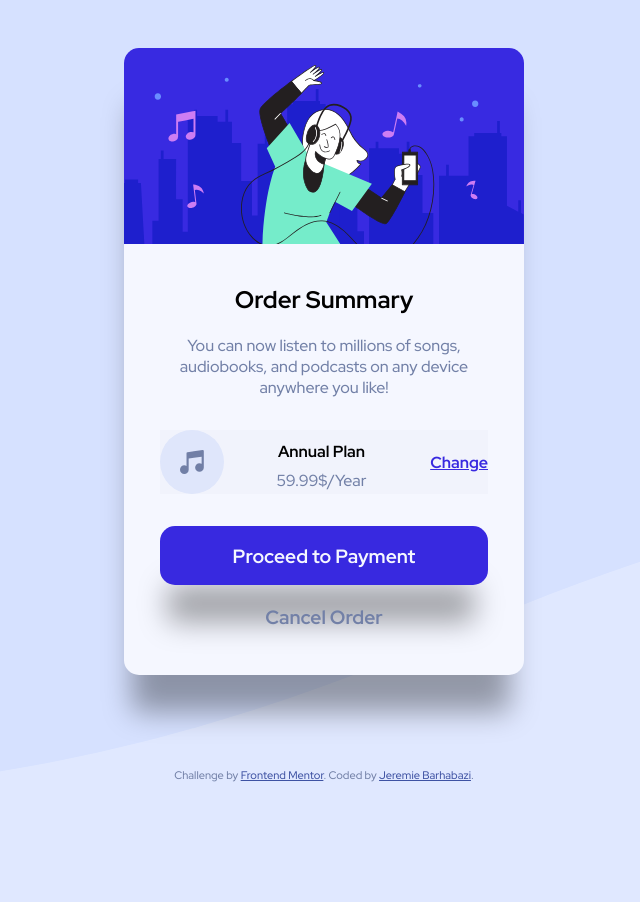
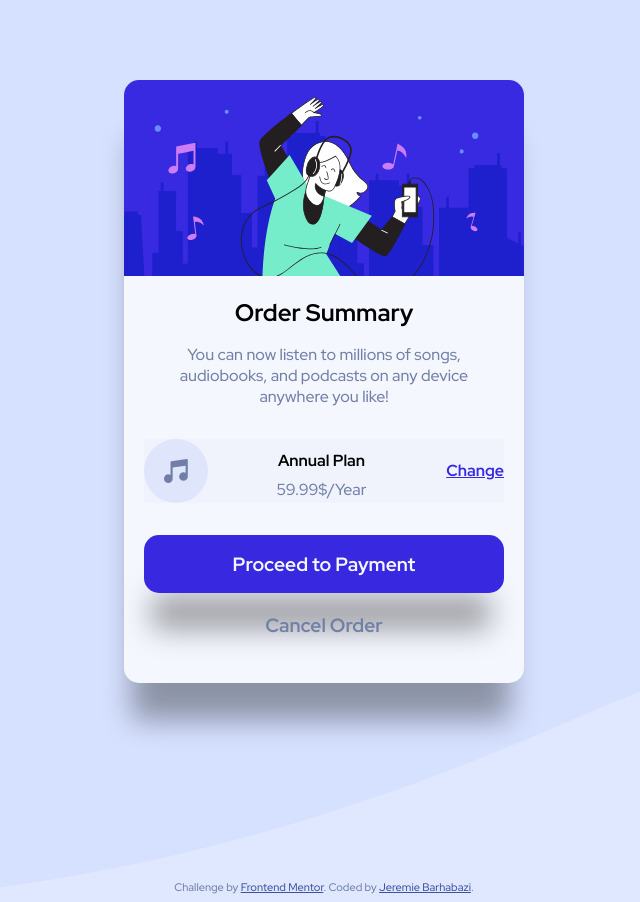
Before and after one commit to jeremie1207/Order-summary-component, a plain HTML site: page index.html in a window 1280 px wide. Shown: the whole page, without its empty margins (316-956 px from the left). Before the commit the page ends 800 px from the top, so only its background shows below. Drawn offline with Linux system fonts and the light colour scheme.

Commit message:
control and finish project

```diff
--- a/style.css
+++ b/style.css
@@ -13,7 +13,7 @@ body{
 }
 
 .container{
-    min-height: 90vh;
+    min-height: 100vh;
 }
 
 img {
@@ -23,7 +23,7 @@ img {
 .container_box{
     width: 90%;
     max-width: 25em;
-    margin: 3em auto;
+    margin: 5em auto;
     background-color: hsl(225, 100%, 98%);
     border-radius: 15px;
     text-align: center;
@@ -38,14 +38,19 @@ img {
 .container__box___content {
  width: 90%;
  margin: 0 auto;
- padding: 1em;
+ padding: 1em 0;
 
 }
 
 .title {
     color: black;
     font-weight: 700;
+    margin: 0;
 
+}
+
+.description{
+    margin-bottom: 0;
 }
 
 .btn{
```
